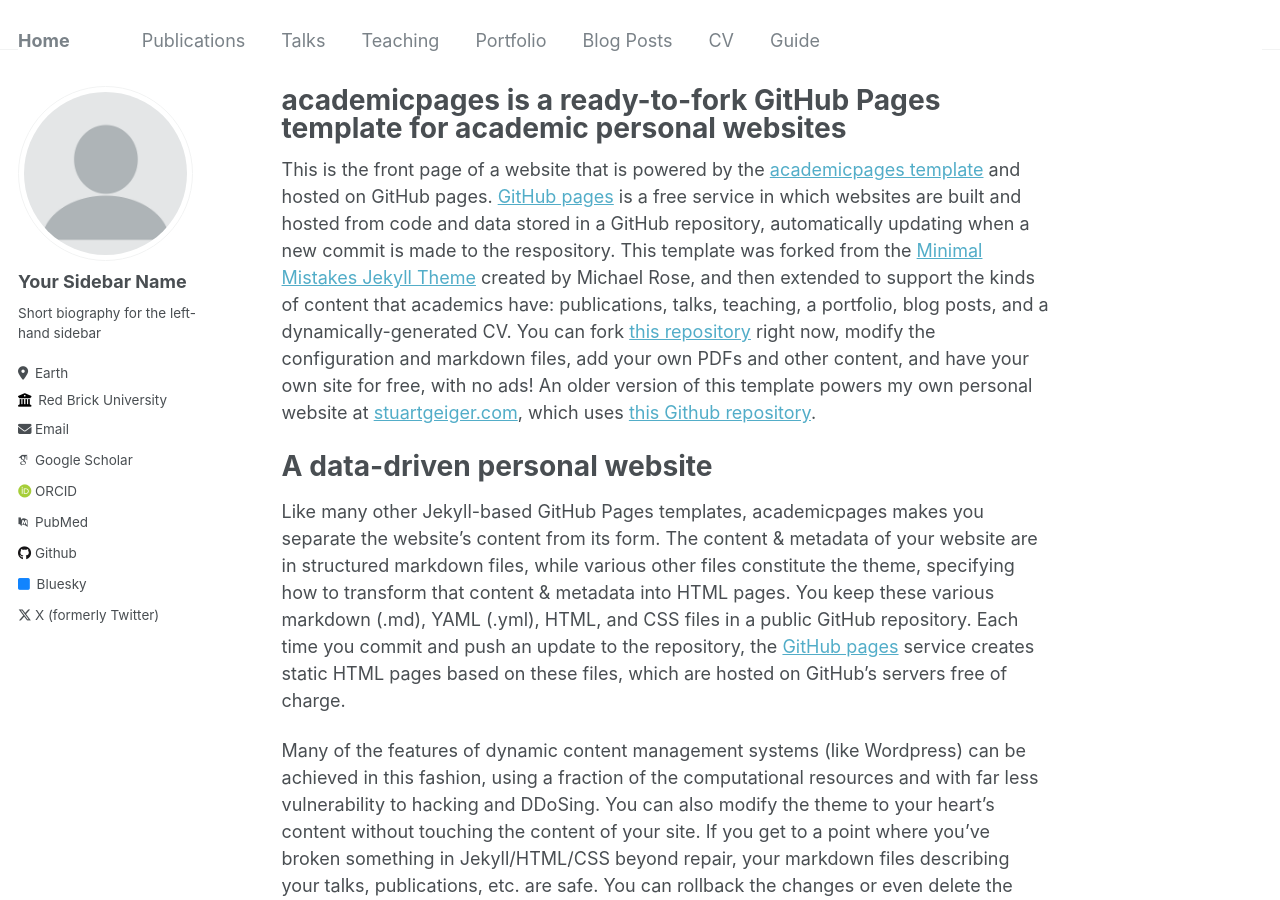
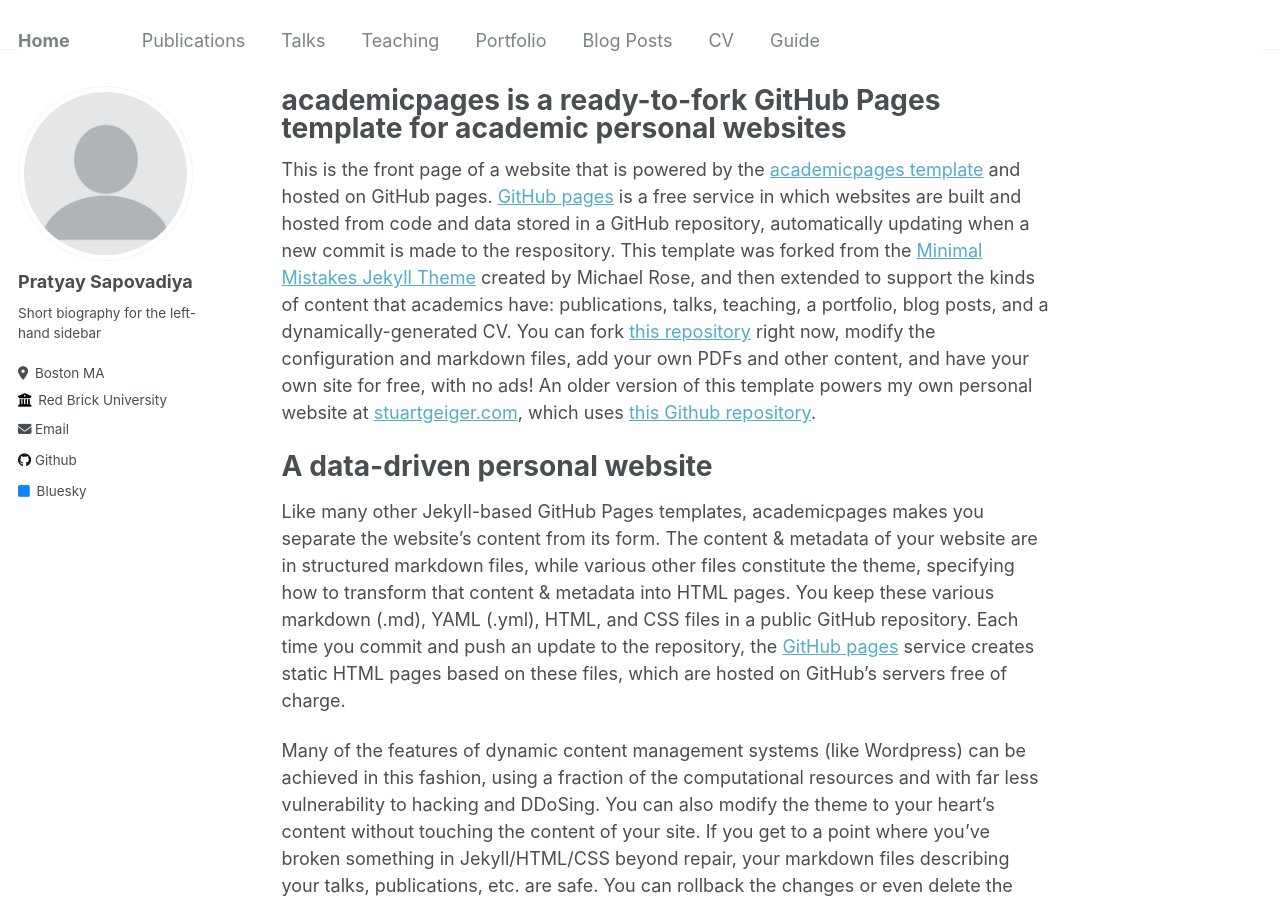
Before and after one commit to pratyay12/pratyay12.github.io, a Jekyll site: the page built from _pages/about.md, in a window 1280 px wide and 900 px high. Built offline with Jekyll 4.4.1, drawn with Linux system fonts in a browser that asks for light colours; some web fonts are replaced.

Commit message:
Update _config.yml

```diff
--- a/_config.yml
+++ b/_config.yml
@@ -22,32 +22,32 @@ repository               : "pratyay12.github.io"
 author:
   # Biographic information
   avatar           : "profile.png"
-  name             : "Your Sidebar Name"
+  name             : "Pratyay Sapovadiya"
   pronouns         : # example: "she/her"
   bio              : "Short biography for the left-hand sidebar"
-  location         : "Earth"
+  location         : "Boston MA"
   employer         : "Red Brick University"
   uri              : # URL
-  email            : "none@example.org"
+  email            : "sapovadiya.p@northeastern.edu"
 
   # Academic websites
   arxiv            : # URL - Update with the correct link to your profile
-  googlescholar    : "https://scholar.google.com/citations?user=PS_CX0AAAAAJ"
+  googlescholar    :
   impactstory      : # URL
-  orcid            : "http://orcid.org/yourorcidurl"
-  pubmed           : "https://www.ncbi.nlm.nih.gov/pubmed/?term=john+snow"
+  orcid            :
+  pubmed           :
   researchgate     : # URL
 
   # Repositories and software development
   bitbucket        : # Username - Update with your username on the site
   codepen          : # Username
   dribbble         : # Username
-  github           : "academicpages"
+  github           : "pratyay12"
   kaggle           : # Username
   stackoverflow    : # User number or user number and name (i.e., use "1" or "1/jeff-atwood")
 
   # Social media
-  bluesky          : "bsky.app" # Replace this with you Bluesky username
+  bluesky          : eplace this with you Bluesky username
   facebook         : # Username
   flickr           : # Username
   foursquare       : # Username
@@ -56,7 +56,7 @@ author:
   keybase          : # Username
   instagram        : # Username
   lastfm           : # Username
-  linkedin         : # Username
+  linkedin         : # "pratyay-sapovadiya"
   mastodon         : # URL
   medium           : # URL
   pinterest        : # Username
@@ -64,7 +64,7 @@ author:
   steam            : # Username
   telegram         : # URL
   tumblr           : # Username
-  twitter          : "UniofOxford"  # Replace this with your X / Twitter handle
+  twitter          : # Replace this with your X / Twitter handle
   vine             : # Username
   weibo            : # Username
   wikipedia        : # Username
```
